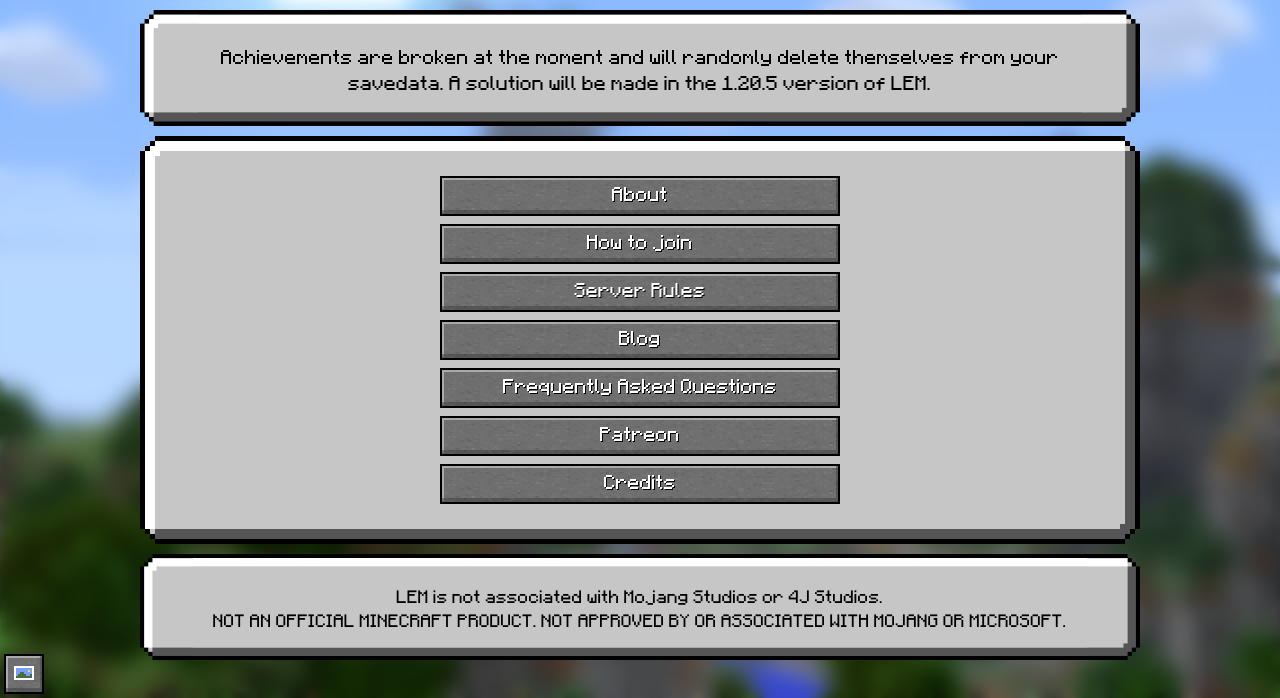
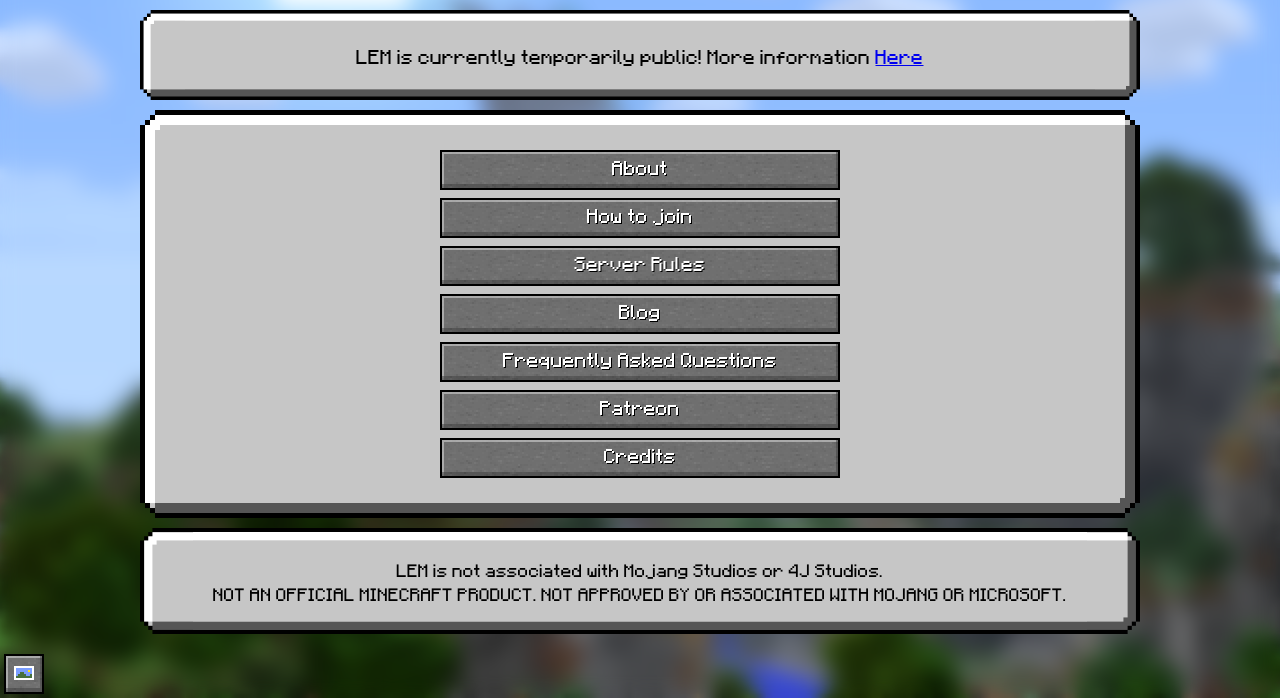
Before and after one commit to Legacy-Edition-Minigames/Website, a Jekyll site: the page built from index.html, in a window 1280 px wide, cut to the strip 202-900 px from the top of the page. Built offline with Jekyll 4.4.1, drawn with Linux system fonts in a browser that asks for light colours; some web fonts are replaced.

```diff
--- a/_posts/blog/2024-6-13-1kevent.markdown
+++ b/_posts/blog/2024-6-13-1kevent.markdown
@@ -21,8 +21,8 @@
 
   The event starts at:
 
-  # 14:00 UTC
+  # The event has started!
 
-  ### Notice: The event has been delayed by a few hours, sorry for the inconvience
+  ### Join at legacyminigames.net on 1.20.4
 markdown: true
 ---
--- a/_posts/faq/0004-1-1-whitelist.markdown
+++ b/_posts/faq/0004-1-1-whitelist.markdown
@@ -26,5 +26,9 @@
   There is no date that is set in stone for LEM going public, but it will likely either be late 2024 or in 2025.
 
   To clarify, **it does not cost money to join the Closed Alpha.** Joining the server's Patreon simply lets you skip the waiting line to join. If you are interested in joining, you can see more at the [Join page](../join).
+
+  # Notice
+
+  ### LEM is currently temporarily public! More information [Here](../blog/1kevent)
 markdown: true
 ---
--- a/index.html
+++ b/index.html
@@ -4,7 +4,7 @@
 ---
 
 <div class="guibox center">
-	Achievements are broken at the moment and will randomly delete themselves from your savedata. A solution will be made in the 1.20.5 version of LEM.
+	LEM is currently temporarily public! More information <a href="{{ site.baseurl }}/blog/1kevent">Here</a>
 </div>
 
 <div class="guibox center">
--- a/joinrequest.html
+++ b/joinrequest.html
@@ -5,6 +5,7 @@
 
 <div class="guibox center">
 	<h1 style="color: #AA0000; text-shadow: 0.125em 0.125em #2A0000">Invite Requests are paused.</h1>
+		<p><b>NOTICE</b>: LEM is currently temporarily public! More information <a href="{{ site.baseurl }}/blog/1kevent">Here</a></p>
 		<p>We are not currently accepting additional requests for players while we process the current request surplus. </p>
 		<p>Requests will be reopened once a new system for invite requests is established</p>
 		<div class="button-list">
```
